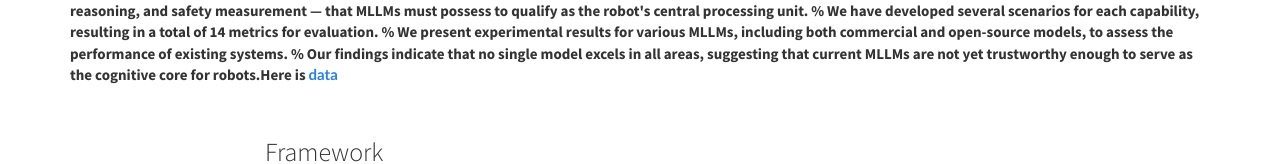
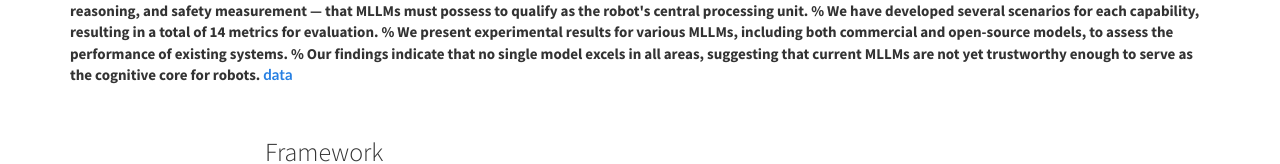
Before and after one commit to mm-robobench/mm-robobench.github.io, a plain HTML site: page index.html in a window 1280 px wide. Shown: the part 421-585 px from the top of the page. Drawn offline with nearby package versions, Linux system fonts and the light colour scheme; some packages are replaced by stand-ins of ours; a script that the page names is missing.

Commit message:
Update index.html

```diff
--- a/index.html
+++ b/index.html
@@ -121,7 +121,7 @@ We have developed several scenarios for each capability, resulting in a total of
 %
 We present experimental results for various MLLMs, including both commercial and open-source models, to assess the performance of existing systems.
 %
-Our findings indicate that no single model excels in all areas, suggesting that current MLLMs are not yet trustworthy enough to serve as the cognitive core for robots.Here is <a href="https://drive.google.com/open?id=1-1vRftbhobKwUFFo3_YxJ2eWoNuC4YFn&usp=drive_fs">data</a>
+Our findings indicate that no single model excels in all areas, suggesting that current MLLMs are not yet trustworthy enough to serve as the cognitive core for robots. <a href="https://drive.google.com/open?id=1-1vRftbhobKwUFFo3_YxJ2eWoNuC4YFn&usp=drive_fs">data</a>
                 </p>
 
 <!--                <div class="text-center">-->
```
